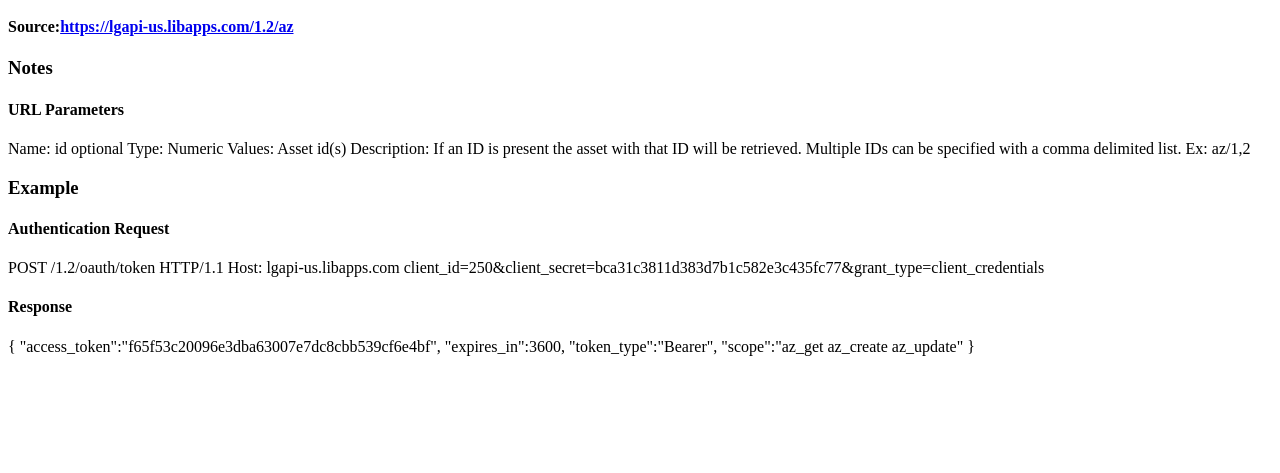
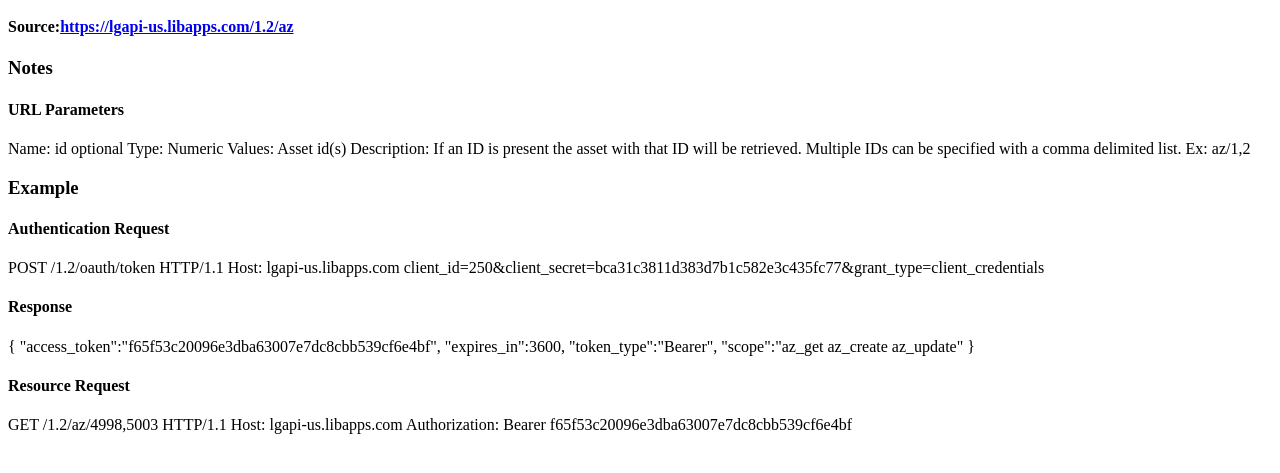
Before and after one commit to LibraryTestSite/LibraryTestSite.github.io, a plain HTML site: page tasks/taskA1/external-notes2.html in a window 1280 px wide. Shown: the part 97-570 px from the top of the page. Drawn offline with Linux system fonts and the light colour scheme.

Commit message:
Update external-notes2.html

```diff
--- a/tasks/taskA1/external-notes2.html
+++ b/tasks/taskA1/external-notes2.html
@@ -34,6 +34,10 @@ Description: If an ID is present the asset with that ID will be retrieved. Multi
     "token_type":"Bearer",
     "scope":"az_get az_create az_update"
    }
+   <h4>Resource Request</h4>
+   GET /1.2/az/4998,5003 HTTP/1.1
+   Host: lgapi-us.libapps.com
+   Authorization: Bearer f65f53c20096e3dba63007e7dc8cbb539cf6e4bf
   </section>
 </article>
 </body>
```
